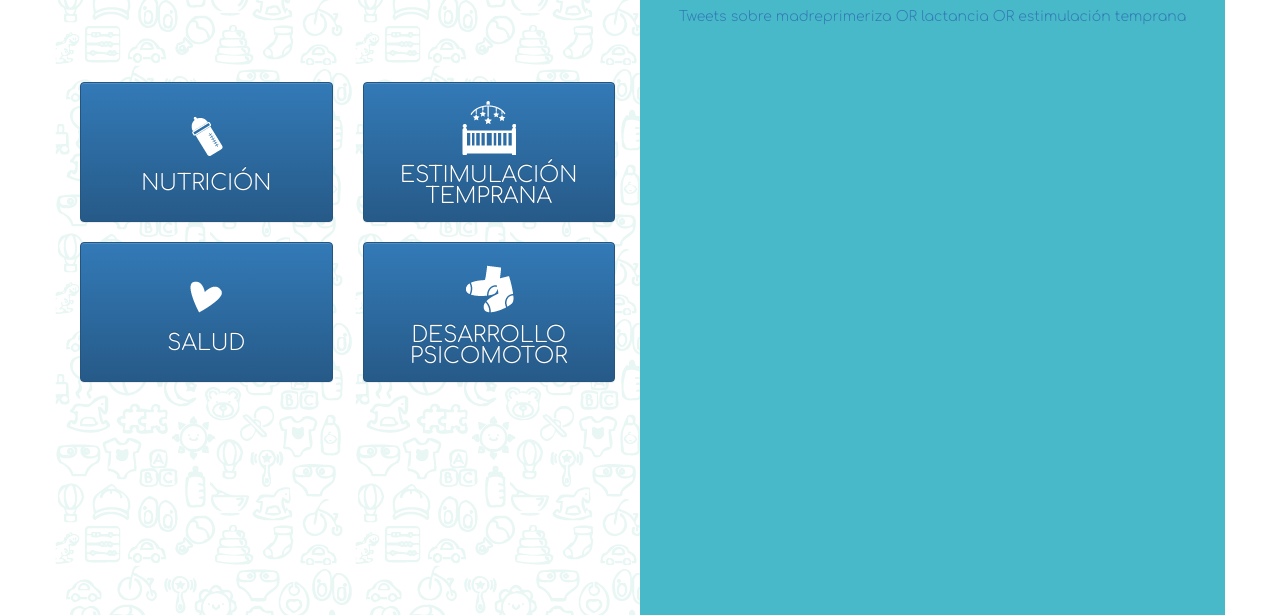
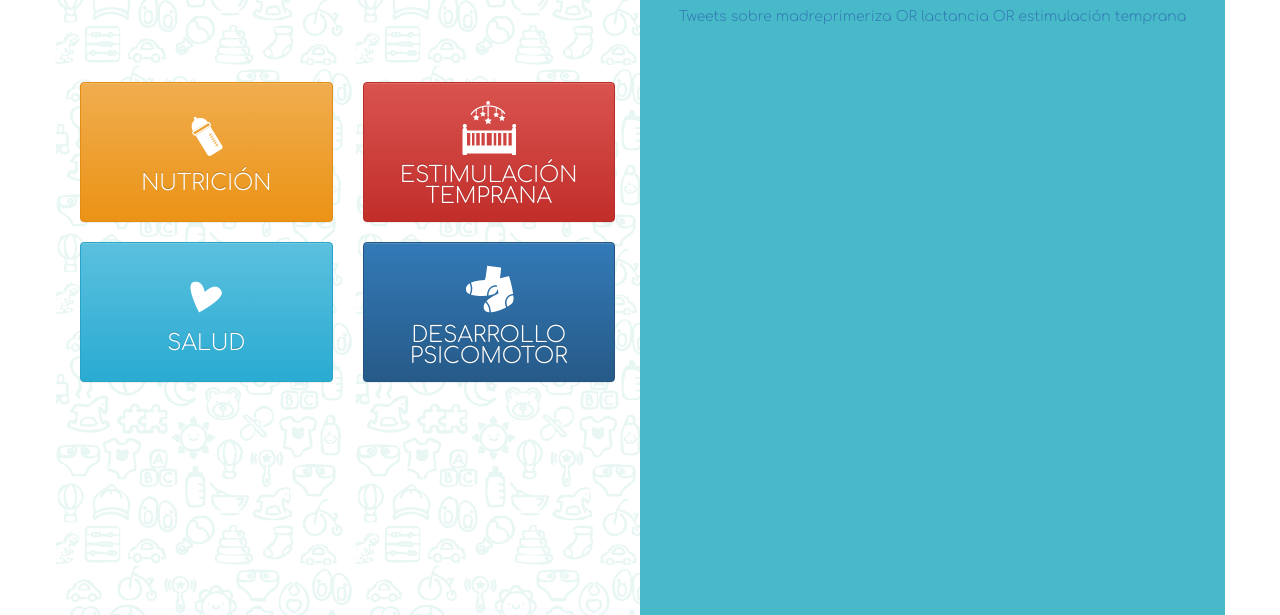
Before and after one commit to alvarorcu/day2day, a plain HTML site: page index.html in a window 1280 px wide. Shown: the part 185-800 px from the top of the page. Drawn offline with nearby package versions, Linux system fonts and the light colour scheme.

Commit message:
cambio de colores en botones

```diff
--- a/index.html
+++ b/index.html
@@ -28,14 +28,14 @@
         <div class="col-sm-6" id="cards">
           <div class="row">
             <div class="col-xs-6">
-              <a href="#" class="btn btn-primary btn-block" role="button" style="padding: 16px 10px 27px;">
+              <a href="#" class="btn btn-warning btn-block" role="button" style="padding: 16px 10px 27px;">
                 <img src="img/imagen1.png">
                 <br>
                 NUTRICIÓN
               </a>
             </div>
             <div class="col-xs-6">
-              <a href="#" class="btn btn-primary btn-block" role="button">
+              <a href="#" class="btn btn-danger btn-block" role="button">
                 <img src="img/imagen2.png">
                 <br>
                 ESTIMULACIÓN <br>
@@ -43,7 +43,7 @@
               </a>
             </div>
             <div class="col-xs-6">
-              <a href="#" class="btn btn-primary btn-block" role="button" style="padding: 16px 10px 27px;">
+              <a href="#" class="btn btn-info btn-block" role="button" style="padding: 16px 10px 27px;">
                 <img src="img/imagen3.png">
                 <br>
                 SALUD
```
